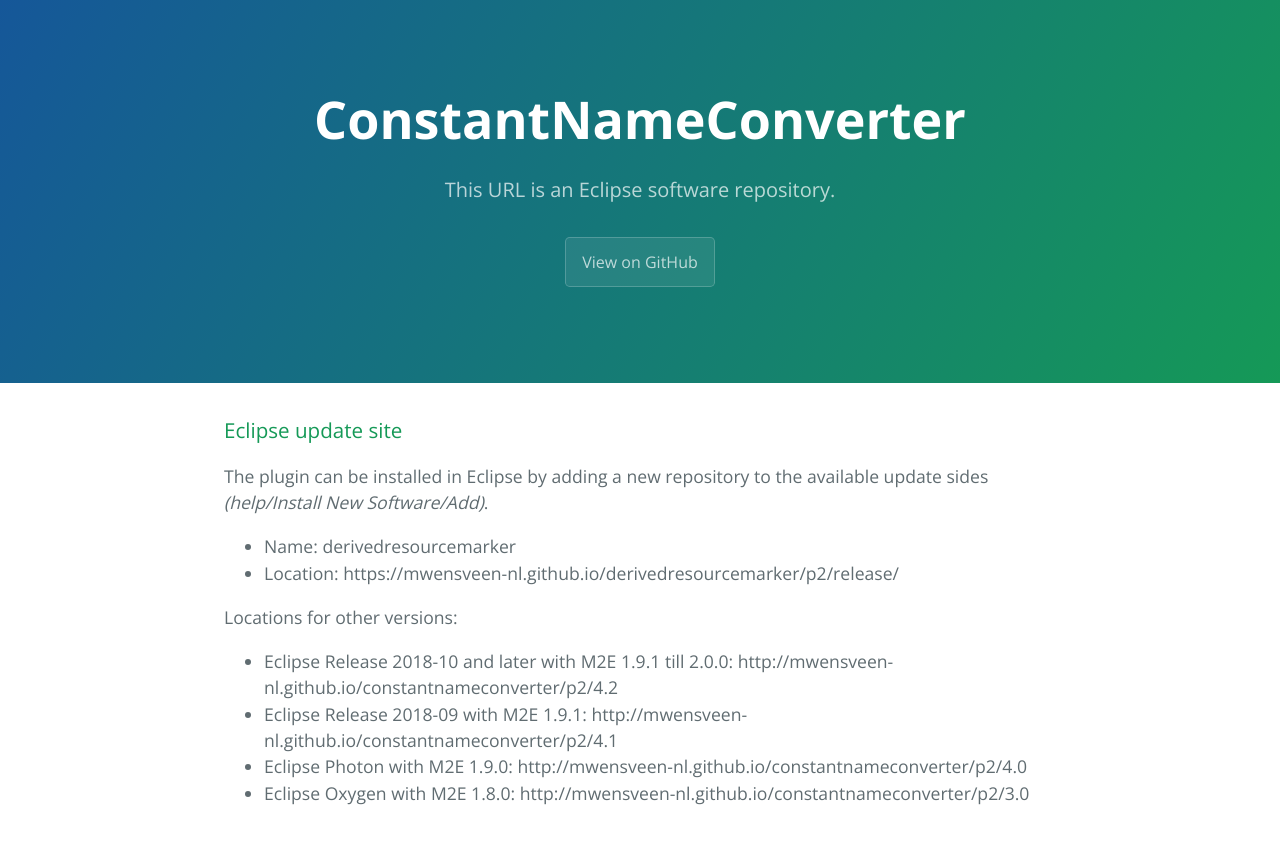
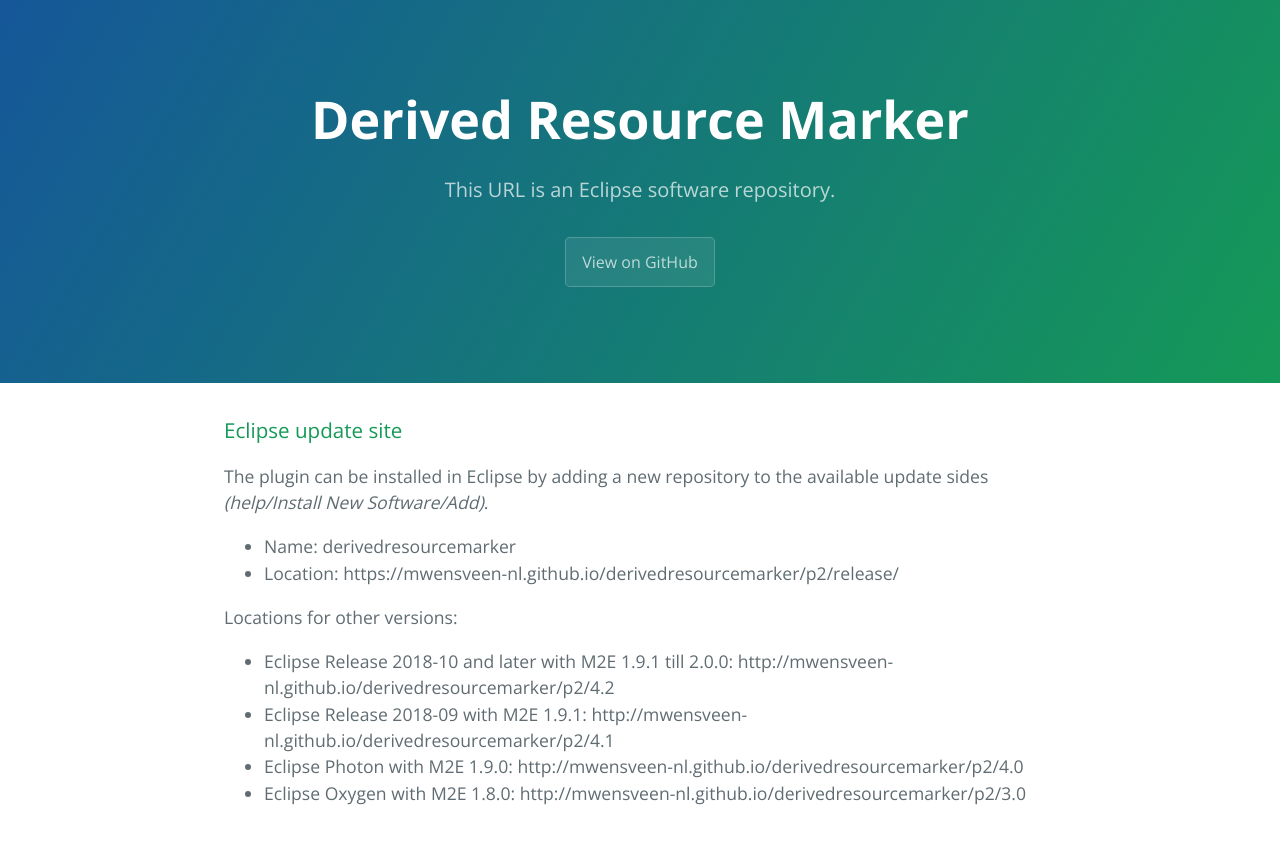
Before and after one commit to mwensveen-nl/derivedresourcemarker, a plain HTML site: page index.html in a window 1280 px wide. Drawn offline with nearby package versions, Linux system fonts and the light colour scheme.

Commit message:
Fix error

```diff
--- a/index.html
+++ b/index.html
@@ -11,7 +11,7 @@
   </head>
   <body>
     <section class="page-header">
-      <h1 class="project-name">ConstantNameConverter</h1>
+      <h1 class="project-name">Derived Resource Marker</h1>
       <h2 class="project-tagline">This URL is an Eclipse software repository.</h2>
       <a href="https://github.com/mwensveen-nl/derivedresourcemarker" class="btn">View on GitHub</a>
      </section>
@@ -27,10 +27,10 @@
 		</ul>
 		<p>Locations for other versions:</p>
 		<ul>
-			<li>Eclipse Release 2018-10 and later with M2E 1.9.1 till 2.0.0: http://mwensveen-nl.github.io/constantnameconverter/p2/4.2</li>
-			<li>Eclipse Release 2018-09 with M2E 1.9.1: http://mwensveen-nl.github.io/constantnameconverter/p2/4.1</li>
-			<li>Eclipse Photon with M2E 1.9.0: http://mwensveen-nl.github.io/constantnameconverter/p2/4.0</li>
-			<li>Eclipse Oxygen with M2E 1.8.0: http://mwensveen-nl.github.io/constantnameconverter/p2/3.0</li>
+			<li>Eclipse Release 2018-10 and later with M2E 1.9.1 till 2.0.0: http://mwensveen-nl.github.io/derivedresourcemarker/p2/4.2</li>
+			<li>Eclipse Release 2018-09 with M2E 1.9.1: http://mwensveen-nl.github.io/derivedresourcemarker/p2/4.1</li>
+			<li>Eclipse Photon with M2E 1.9.0: http://mwensveen-nl.github.io/derivedresourcemarker/p2/4.0</li>
+			<li>Eclipse Oxygen with M2E 1.8.0: http://mwensveen-nl.github.io/derivedresourcemarker/p2/3.0</li>
 		</ul>
     </section>
 
```
